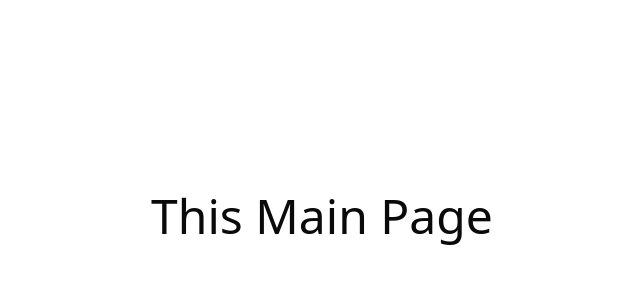
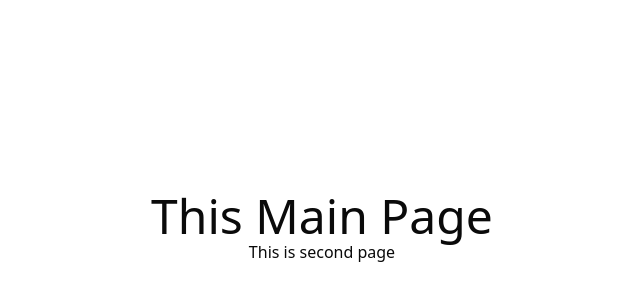
Before and after one commit to Adibayuluthfiansyah/warung-app, a Next.js app: page / in a window 1280 px wide. Shown: the part 128-428 px from the top of the page, without its empty margins (318-958 px from the left). Built offline with nearby package versions, Linux system fonts and the light colour scheme.

Commit message:
set up api supabase

```diff
--- a/src/app/page.tsx
+++ b/src/app/page.tsx
@@ -4,6 +4,7 @@ export default function Home() {
   return (
     <div className="text-center pt-80">
       <h1 className="text-bold text-5xl">This Main Page</h1>
+      <h2>This is second page</h2>
     </div>
   )
 }
--- /dev/null
+++ b/src/lib/db.ts
@@ -0,0 +1,8 @@
+import {createClient} from '@supabase/supabase-js'
+
+const supabase = createClient (
+    process.env.NEXT_PUBLIC_SUPABASE_URL ?? '',
+    process.env.NEXT_PUBLIC_SUPABASE_ANON_KEY ?? ''
+);
+
+export default supabase
```
